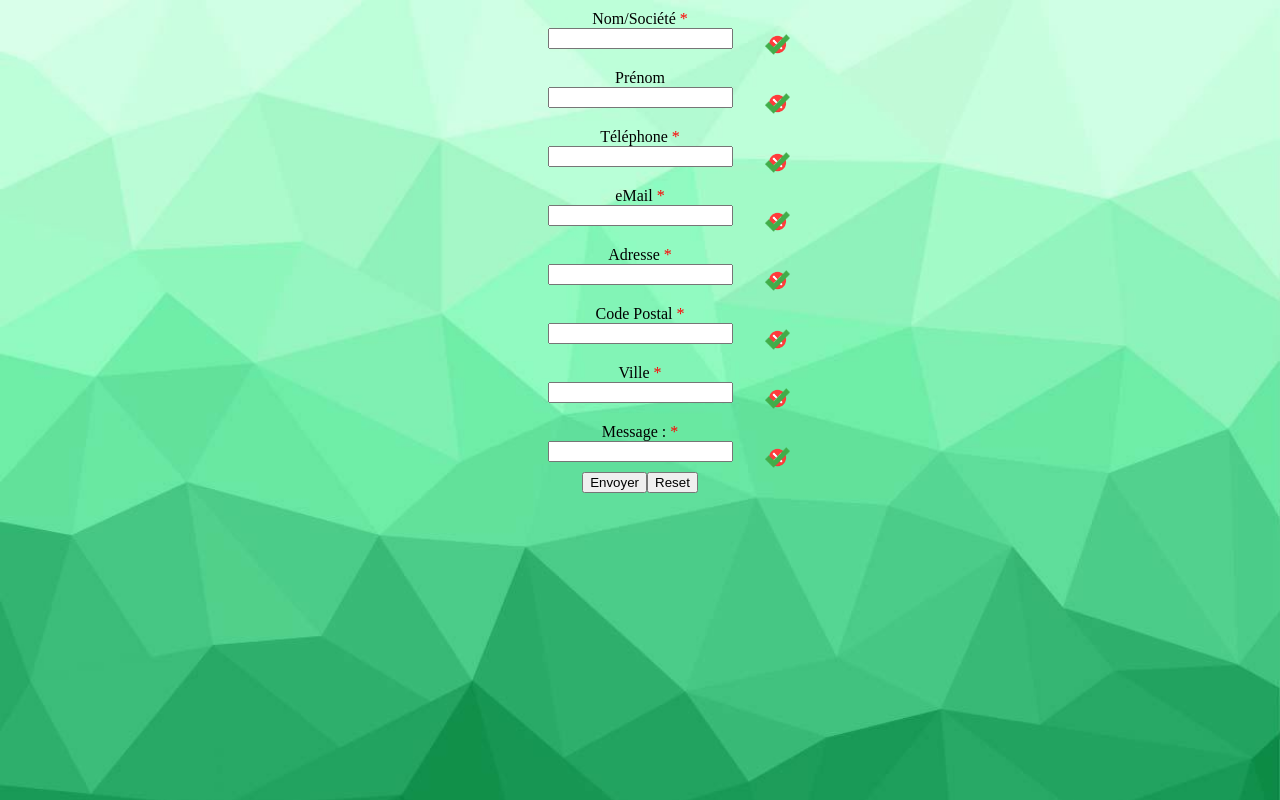
After one commit to Toorain/DemarreTaStory06, a PHP site: page /page2.php in a window 1280 px wide. The commit adds this page. Run offline with PHP 8.4, Linux system fonts and the light colour scheme.

Commit message:
Update : Form added, 2nd page added
Form added with valid/error img

```diff
--- a/index.html
+++ b/index.html
@@ -43,7 +43,7 @@
     </div>
   </section>
   <section id="blueSection" class="fondBleu borderMosa col">
-    <a class="padding" target="_blank" id="googleFormLink" href="https://docs.google.com/forms/d/e/1FAIpQLSfpOJt1OqNB-latVb63HRrBKeOFujuPFXnP2NWceyvYYCCXPw/viewform?usp=sf_link">
+    <a class="padding" id="formLink" href="page2.php">
       <div>
         <h1 id="lien">Envie de nous rejoindre ? <br> Viens nous en dire un peu plus a propos de toi.</h1>
         <p class="lowkey">Clique sur cette boite. <br> Promis ça prendra pas longtemps et en plus c'est <span class="bold">gratuit</span>.</p>
--- /dev/null
+++ b/page2.php
@@ -0,0 +1,68 @@
+<!doctype html>
+<html>
+    <head>
+        <meta charset="utf-8">
+        <meta name="description" content="">
+        <meta name="viewport" content="width=device-width, initial-scale=1">
+        <title>Démarre Ta Story 06</title>
+        <link rel="stylesheet" href="ressources/styles/style2.css">
+        <link rel="author" href="humans.txt">
+        <link href="ressources/styles.php" rel="stylesheet" type="text/css" media="all" />
+        <script src="https://ajax.googleapis.com/ajax/libs/jquery/3.4.1/jquery.min.js"></script>
+    </head>
+    <body>
+        <section id="mainForm">
+            <form action="ressources/php/formulaire.php" method="POST">
+                <div class="formulaire">
+                    <label>Nom/Société <span class="all">*</span> <br>
+                        <input name="Nom" class="nom" type="text" required>
+                    </label><img src="ressources/img/error.png" alt="error img" class="error"><img src="ressources/img/valid.png" alt="valid img" class="valid">
+                </div>
+                <div class="formulaire">
+                    <label>Prénom <br>
+                        <input name="Prenom" class="prenom" type="text">
+                    </label><img src="ressources/img/error.png" alt="error img" class="error"><img src="ressources/img/valid.png" alt="valid img" class="valid">
+                </div>
+                <div class="formulaire">
+                    <label>Téléphone <span class="all">*</span> <br>
+                        <input name="Tel" class="tel" type="tel" oninput="this.value=this.value.replace(/(?![0-9])./gmi,'')" maxlength="14" required>
+                    </label><img src="ressources/img/error.png" alt="error img" class="error"><img src="ressources/img/valid.png" alt="valid img" class="valid">
+                </div>
+                <div class="formulaire">
+                    <label>eMail <span class="all">*</span> <br>
+                        <input name="Mail" class="mail" type="email" required>
+                    </label><img src="ressources/img/error.png" alt="error img" class="error"><img src="ressources/img/valid.png" alt="valid img" class="valid">
+                </div>
+                <div class="formulaire">
+                    <label>Adresse <span class="all">*</span> <br>
+                        <input name="Adresse" class="adresse" type="text" required>
+                    </label><img src="ressources/img/error.png" alt="error img" class="error"><img src="ressources/img/valid.png" alt="valid img" class="valid">
+                </div>
+                <div class="formulaire">
+                    <label>Code Postal <span class="all">*</span> <br>
+                        <input name="Cp" class="cp" type="tel" maxlength="5" required>
+                    </label><img src="ressources/img/error.png" alt="error img" class="error"><img src="ressources/img/valid.png" alt="valid img" class="valid">
+                </div>
+                <div class="formulaire">
+                    <label>Ville <span class="all">*</span> <br>
+                        <input name="Ville" class="ville" type="text" required>
+                    </label><img src="ressources/img/error.png" alt="error img" class="error"><img src="ressources/img/valid.png" alt="valid img" class="valid">
+                </div>
+                <div class="formulaire">
+                    <label>Message : <span class="all">*</span> <br>
+                        <input name="Message" class="message" type="textarea" height="200px" required>
+                    </label><img src="ressources/img/error.png" alt="error img" class="error"><img src="ressources/img/valid.png" alt="valid img" class="valid">
+                </div>
+                <section class="buttons-section">
+                    <div>
+                        <input name="Submit" class="button send" type="submit" value="Envoyer">
+                    </div>
+                    <div>
+                        <input name="Reset" class="button reset" type="reset" value="Reset">
+                    </div>
+                </section>
+            </form>
+        </section>
+        <script src="ressources/js/main2.js"></script>
+    </body>
+</html>
--- /dev/null
+++ b/ressources/js/main2.js
@@ -0,0 +1,44 @@
+$(document).ready(function(){
+
+    var nom = $('.nom'),
+        prenom = $('.prenom'),
+        telephone = $('.telephone'),
+        mail = $('.mail'),
+        adresse = $('.adresse'),
+        cp = $('.cp'),
+        ville = $('.ville'),
+        message = $('.message'),
+        button = $('.button'),
+        re = /^(([^<>()[\]\\.,;:\s@\"]+(\.[^<>()[\]\\.,;:\s@\"]+)*)|(\".+\"))@((\[[0-9]{1,3}\.[0-9]{1,3}\.[0-9]{1,3}\.[0-9]{1,3}\])|(([a-zA-Z\-0-9]+\.)+[a-zA-Z]{2,}))$/;
+        space = /\s/g;
+
+        	$('.send').click(function(event) {
+	    	if (nom.val().length < 3 && nom.val().length >= 0) {
+	    		// alert("error nom!");
+	    	}
+	    	if (nom.val().match(/\d/)) {
+	    		// alert("Un nom avec des chiffres, pour vrai ?");
+	    	}
+	    	if (prenom.val().match(/\d/)) {
+	    		// alert("Un prénom avec des chiffres, pour vrai ?");
+	    	}
+	    	if (adresse.val().length < 3 && adresse.val().length >= 0) {
+	    		// alert("error adresse!");
+	    	}
+	    	if (ville.val().length < 3 && ville.val().length >= 0) {
+	    		// alert("error ville!");
+	    	}
+	    	var te = re.test(mail.val());
+	    	if (te == false) {
+	    		// alert("Merci d'entrer un mail valide");
+	    	}
+	    	var lengthMessage = message.val().length;
+	    	console.log(lengthMessage);
+	    	if (lengthMessage < 10) {
+	    		// alert("Pas assez de mots...");
+	    	} else if (message.val().match(space).length < 2) {
+	    		// alert("Pas assez de mot ENCULE");
+	    	}
+        });
+
+});
--- /dev/null
+++ b/ressources/styles/style2.css
@@ -0,0 +1,57 @@
+body, html{
+	margin: 0;
+	padding: 0;
+	height: 100%;
+}
+
+#mainForm{
+	background-image: url(../img/green-bg.jpg);
+	background-size: cover;
+	background-repeat: no-repeat;
+	height: 100%;
+}
+.formulaire span{
+	display: inline-block;
+}
+.formulaire img{
+	width: 5%;
+	position: absolute;
+	right: 100px;
+	top: 22px;
+	/*display: none;*/
+}
+.formulaire input{
+	text-align: center;
+}
+.error{
+	z-index: 1;
+}
+.valid{
+	z-index: 3;
+}
+form
+{
+	display: flex;
+	width: 500px;
+	margin: auto;
+	flex-direction: column;
+}
+
+.formulaire
+{
+	margin: 10px 0;
+	text-align: center;
+	display: inline-block;
+	position: relative;
+}
+
+.buttons-section
+{
+	display: flex;
+	justify-content: center;
+}
+
+.all
+{
+	color: red;
+}
```
Also changed, not shown: ressources/php/formulaire.php (added, +55 -0 lines), ressources/styles/style.css (+15 -0 lines), ressources/img/error.png (added), ressources/img/fractal-bg.jpg (added), ressources/img/green-bg.jpg (added), ressources/img/valid.jpeg (added), ressources/img/valid.png (added).
